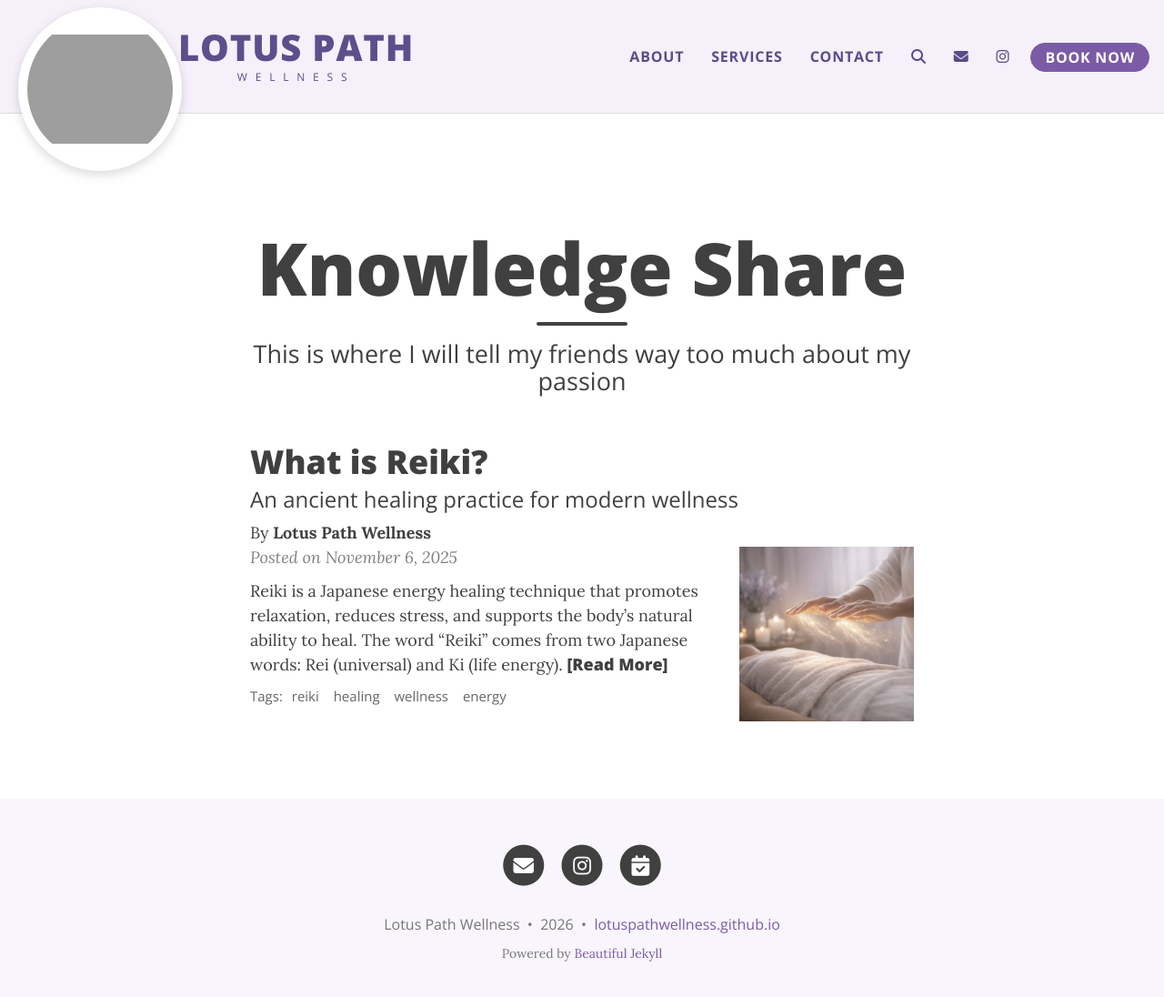
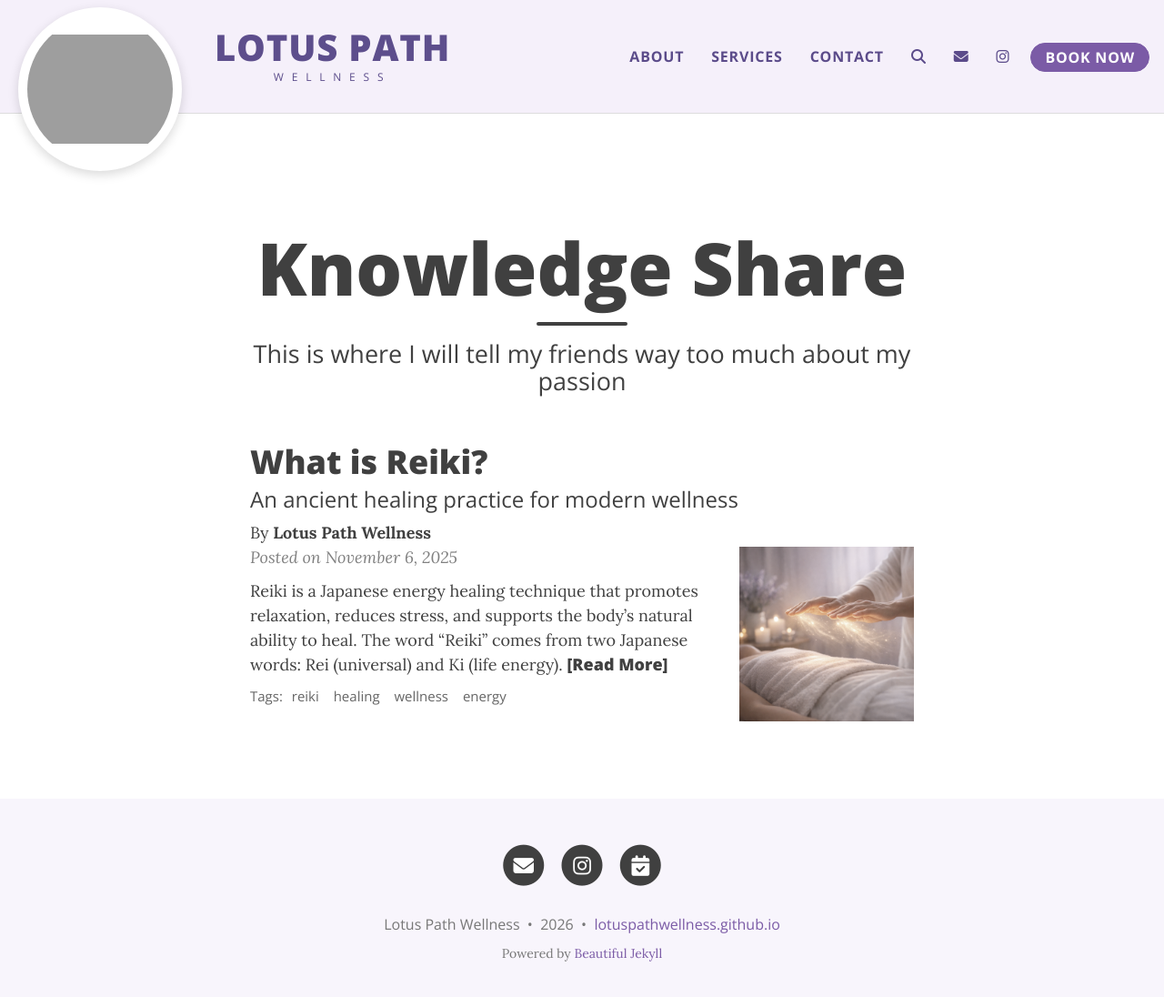
Before and after one commit to lotuspathwellness/lotuspathwellness.github.io, a Jekyll site: the page built from index.html, in a window 1280 px wide and 1109 px high. Shown: the top 1096 px of the window at 91% size. Built offline with Jekyll 4.4.1, drawn with Linux system fonts in a browser that asks for light colours; the list of posts is cut into pages by our own code; comment, search, counter and statistics services are not loaded; grey boxes are pictures that could not be loaded.

Commit message:
Desktop: move brand text further right from logo

```diff
--- a/assets/css/custom.css
+++ b/assets/css/custom.css
@@ -60,7 +60,7 @@ body {
 
 @media (min-width: 1200px) {
   .navbar-brand-text {
-    margin-left: 180px;
+    margin-left: 220px;
   }
 }
 
```
